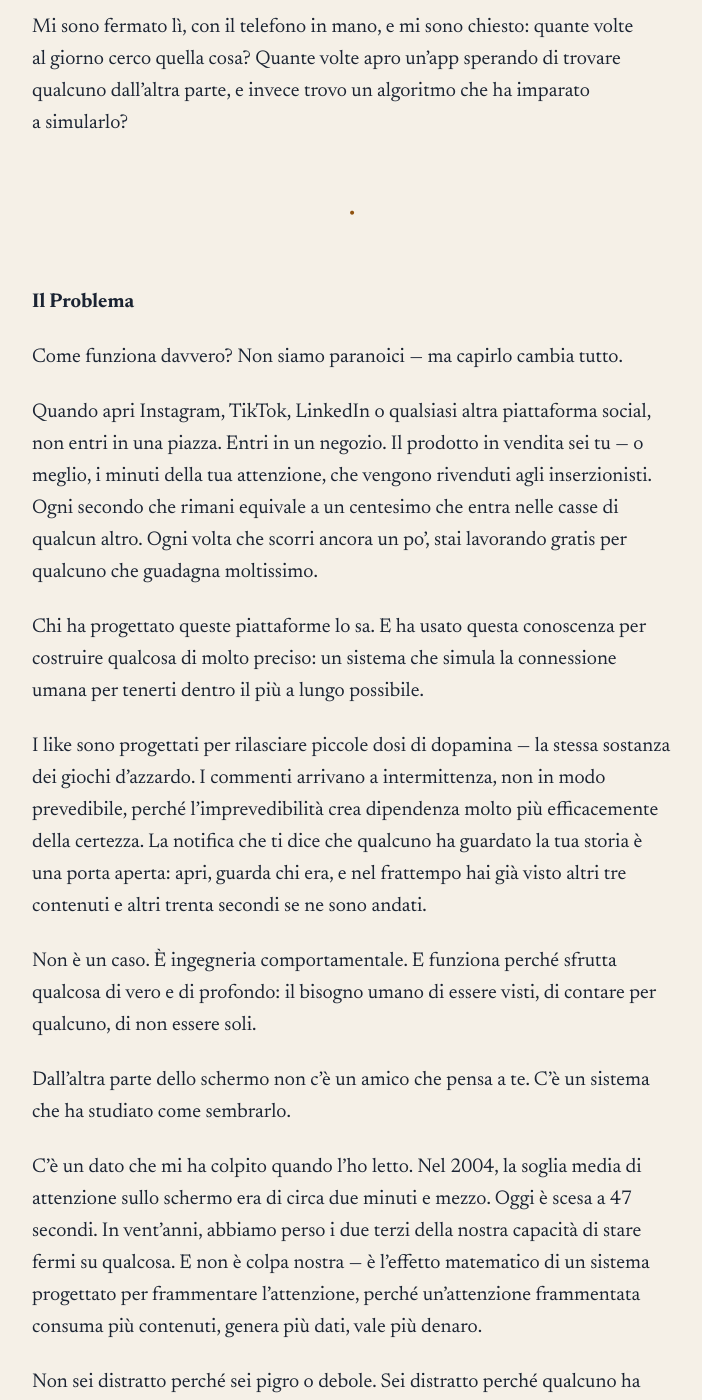
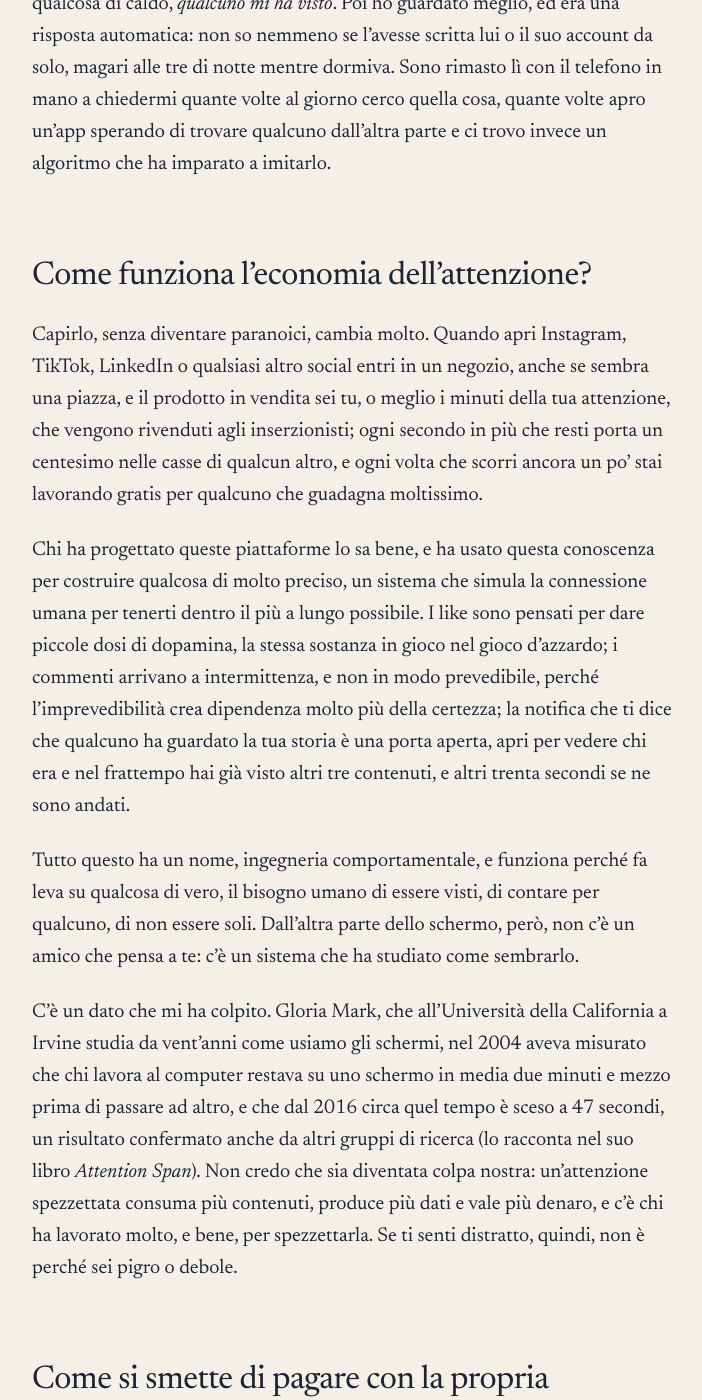
Before and after one commit to paolofurini/seapriilcuore, a Jekyll site: the page built from _posts/2026-05-26-dallaltra-parte-dello-schermo-non.md, in a window 1280 px wide and 1400 px high, scrolled down 1287 px. Shown: the whole window, without its empty margins (288-990 px from the left). Built offline with Jekyll 4.4.1, drawn with Linux system fonts in a browser that asks for light colours; some of the changed text lies outside the part shown.

Commit message:
Revisione di voce: Dall'altra parte dello schermo non c'è un amico
Co-Authored-By: Claude Opus 5.5 <noreply@anthropic.com>
Claude-Session: https://claude.ai/code/session_016SExTLu3CBRUGeFqevN8Wd

```diff
--- a/_posts/2026-05-26-dallaltra-parte-dello-schermo-non.md
+++ b/_posts/2026-05-26-dallaltra-parte-dello-schermo-non.md
@@ -1,6 +1,6 @@
 ---
 title: "Dall’altra parte dello schermo non c’è un amico"
-description: "Come l’economia dell’attenzione usa la tua solitudine per guadagnare. E come smettere di pagare."
+description: "Come l’economia dell’attenzione usa il nostro bisogno di essere visti per guadagnare, e un primo gesto per smettere di pagare."
 date: 2026-05-26T14:39:04.189Z
 tema: "Digital Detox"
 substack: https://seapriilcuore.substack.com/p/dallaltra-parte-dello-schermo-non
@@ -9,78 +9,38 @@ cover_alt: "Dall’altra parte dello schermo non c’è un amico"
 image: /assets/img/blog/dallaltra-parte-dello-schermo-non-cover-1600.jpg
 ---
 
-Ieri mi è arrivato un messaggio su Instagram. Un nome che non sentivo da anni. Un commento su una mia foto con una frase carina. Per un secondo — solo un secondo — ho sentito qualcosa di caldo. *Qualcuno mi ha visto.*
+I social ci tengono dentro perché simulano quello di cui abbiamo più bisogno, essere visti da qualcuno, e su questa simulazione guadagnano: lo dico da ex uomo di marketing digitale, e lo racconto partendo da un messaggio che mi è arrivato ieri.
 
-Poi ho guardato meglio. Era una risposta automatica. Non so nemmeno se l’avesse scritta lui o se lo avesse fatto il suo account in automatico, magari alle tre di notte mentre dormiva.
+Su Instagram è comparso un nome che non sentivo da anni, con un commento a una mia foto e una frase carina, e per un secondo, uno solo, ho sentito qualcosa di caldo, *qualcuno mi ha visto*. Poi ho guardato meglio, ed era una risposta automatica: non so nemmeno se l’avesse scritta lui o il suo account da solo, magari alle tre di notte mentre dormiva. Sono rimasto lì con il telefono in mano a chiedermi quante volte al giorno cerco quella cosa, quante volte apro un’app sperando di trovare qualcuno dall’altra parte e ci trovo invece un algoritmo che ha imparato a imitarlo.
 
-Mi sono fermato lì, con il telefono in mano, e mi sono chiesto: quante volte al giorno cerco quella cosa? Quante volte apro un’app sperando di trovare qualcuno dall’altra parte, e invece trovo un algoritmo che ha imparato a simularlo?
+## Come funziona l’economia dell’attenzione?
 
-------------------------------------------------------------------------
+Capirlo, senza diventare paranoici, cambia molto. Quando apri Instagram, TikTok, LinkedIn o qualsiasi altro social entri in un negozio, anche se sembra una piazza, e il prodotto in vendita sei tu, o meglio i minuti della tua attenzione, che vengono rivenduti agli inserzionisti; ogni secondo in più che resti porta un centesimo nelle casse di qualcun altro, e ogni volta che scorri ancora un po’ stai lavorando gratis per qualcuno che guadagna moltissimo.
 
-**Il Problema**
+Chi ha progettato queste piattaforme lo sa bene, e ha usato questa conoscenza per costruire qualcosa di molto preciso, un sistema che simula la connessione umana per tenerti dentro il più a lungo possibile. I like sono pensati per dare piccole dosi di dopamina, la stessa sostanza in gioco nel gioco d’azzardo; i commenti arrivano a intermittenza, e non in modo prevedibile, perché l’imprevedibilità crea dipendenza molto più della certezza; la notifica che ti dice che qualcuno ha guardato la tua storia è una porta aperta, apri per vedere chi era e nel frattempo hai già visto altri tre contenuti, e altri trenta secondi se ne sono andati.
 
-Come funziona davvero? Non siamo paranoici — ma capirlo cambia tutto.
+Tutto questo ha un nome, ingegneria comportamentale, e funziona perché fa leva su qualcosa di vero, il bisogno umano di essere visti, di contare per qualcuno, di non essere soli. Dall’altra parte dello schermo, però, non c’è un amico che pensa a te: c’è un sistema che ha studiato come sembrarlo.
 
-Quando apri Instagram, TikTok, LinkedIn o qualsiasi altra piattaforma social, non entri in una piazza. Entri in un negozio. Il prodotto in vendita sei tu — o meglio, i minuti della tua attenzione, che vengono rivenduti agli inserzionisti. Ogni secondo che rimani equivale a un centesimo che entra nelle casse di qualcun altro. Ogni volta che scorri ancora un po’, stai lavorando gratis per qualcuno che guadagna moltissimo.
+C’è un dato che mi ha colpito. Gloria Mark, che all’Università della California a Irvine studia da vent’anni come usiamo gli schermi, nel 2004 aveva misurato che chi lavora al computer restava su uno schermo in media due minuti e mezzo prima di passare ad altro, e che dal 2016 circa quel tempo è sceso a 47 secondi, un risultato confermato anche da altri gruppi di ricerca (lo racconta nel suo libro *Attention Span*). Non credo che sia diventata colpa nostra: un’attenzione spezzettata consuma più contenuti, produce più dati e vale più denaro, e c’è chi ha lavorato molto, e bene, per spezzettarla. Se ti senti distratto, quindi, non è perché sei pigro o debole.
 
-Chi ha progettato queste piattaforme lo sa. E ha usato questa conoscenza per costruire qualcosa di molto preciso: un sistema che simula la connessione umana per tenerti dentro il più a lungo possibile.
+## Come si smette di pagare con la propria attenzione?
 
-I like sono progettati per rilasciare piccole dosi di dopamina — la stessa sostanza dei giochi d’azzardo. I commenti arrivano a intermittenza, non in modo prevedibile, perché l’imprevedibilità crea dipendenza molto più efficacemente della certezza. La notifica che ti dice che qualcuno ha guardato la tua storia è una porta aperta: apri, guarda chi era, e nel frattempo hai già visto altri tre contenuti e altri trenta secondi se ne sono andati.
+Quello che è stato costruito si può anche smontare, e io non parlo di cancellare i social, ma di una cosa più semplice e insieme più radicale, smettere di confonderli con le relazioni vere. Un amico ti chiama alle tre di notte quando sta male, mentre un algoritmo ti manda una notifica alle tre di notte perché ha calcolato che è il momento in cui sei più disposto a cliccare; la differenza è enorme, ma dentro lo scroll sparisce, e tutto sembra connessione, tutto sembra importante e urgente.
 
-Non è un caso. È ingegneria comportamentale. E funziona perché sfrutta qualcosa di vero e di profondo: il bisogno umano di essere visti, di contare per qualcuno, di non essere soli.
+Per me il primo gesto di libertà è stato un cambio di sguardo, prima ancora che un’impostazione del telefono. Prima di aprire un’app provo a farmi una domanda sola, *sto cercando una persona o sto cercando una sensazione?* Se cerco una persona, la chiamo, le mando un vocale o le scrivo due righe vere; se cerco una sensazione mi fermo un secondo, perché dentro lo scroll quella sensazione non la trovo, lo scroll la imita per un attimo e poi sparisce, e mi lascia con più fame di prima, come lo zucchero mangiato quando hai fame vera.
 
-Dall’altra parte dello schermo non c’è un amico che pensa a te. C’è un sistema che ha studiato come sembrarlo.
+## Da dove comincio stasera?
 
-C’è un dato che mi ha colpito quando l’ho letto. Nel 2004, la soglia media di attenzione sullo schermo era di circa due minuti e mezzo. Oggi è scesa a 47 secondi. In vent’anni, abbiamo perso i due terzi della nostra capacità di stare fermi su qualcosa. E non è colpa nostra — è l’effetto matematico di un sistema progettato per frammentare l’attenzione, perché un’attenzione frammentata consuma più contenuti, genera più dati, vale più denaro.
+Stasera, se vuoi, fai una cosa sola: apri le impostazioni del telefono e guarda il tuo tempo di utilizzo della settimana scorsa (su iPhone in Impostazioni, Tempo di utilizzo; su Android in Impostazioni, Benessere digitale), senza fare niente e senza giudicarti, solo guardandolo. Vedrai un numero, probabilmente più alto di quanto pensi, e se lo moltiplichi per cinquantadue avrai le ore che passi in un anno in un posto dove il tuo bisogno di connessione viene usato per venderti pubblicità. Accorgersene è già un primo gesto di libertà, e se quel numero ti disturba, nella guida al [Digital Feng Shui]({{ '/digital-feng-shui/' | relative_url }}) trovi i passi successivi.
 
-Non sei distratto perché sei pigro o debole. Sei distratto perché qualcuno ha lavorato molto duramente per renderti tale.
+Non credo che siamo soli perché siamo disconnessi; credo che siamo soli perché abbiamo scambiato la connessione vera con la sua imitazione digitale, e ogni volta che lo facciamo l’imitazione diventa più convincente e la cosa vera più difficile da raggiungere. La prossima volta che senti quel piccolo tepore, un like, un commento, qualcuno che ha guardato la tua storia, fermati un secondo prima di rispondere con un altro like, e chiediti se c’è una persona vera che ti manca, con una voce, delle mani e una storia; poi metti giù il telefono e scrivile.
 
-------------------------------------------------------------------------
+*Non siamo rotti, siamo solo scordati, e l’accordatura comincia sempre da un gesto piccolo e concreto.*
 
-**Il Rovesciamento**
+---
 
-La buona notizia è questa: se è stato costruito, può essere smontato.
+**Dal mondo dei Romanzi dell’Invisibile**
 
-Non sto parlando di cancellare i social. Sto parlando di una cosa più semplice e più radicale insieme: smettere di confonderli con le relazioni vere.
+*Questa settimana Elsa ha risposto a trecentoventidue messaggi, e lo sa perché il suo sistema li conta da solo: trecentoventidue risposte, trecentoventidue conversazioni. Eppure stasera, seduta sul pavimento del salone con la schiena appoggiata alla gamba del pianoforte, non le viene in mente una sola persona che potrebbe chiamare; il pensiero non la sorprende, è solo la prima volta che lo guarda in faccia.*
 
-Un amico ti chiama quando sta male alle tre di notte. Un algoritmo ti manda una notifica alle tre di notte perché ha calcolato che è il momento in cui sei più vulnerabile all’engagement. La differenza non è sottile — è abissale. Ma quando siamo dentro lo scroll, quella differenza scompare. Tutto sembra connessione. Tutto sembra importante. Tutto sembra urgente.
-
-Il primo gesto di libertà non è tecnico. È un cambio di sguardo.
-
-Prima di aprire qualsiasi app, fatti una domanda sola: *sto cercando una persona, o sto cercando una sensazione?* Se stai cercando una persona — chiamala. Mandagli un messaggio vocale. Scrivile due righe vere. Se stai cercando una sensazione — fermati un secondo. Quella sensazione non la troverai dentro lo scroll. Lo scroll la simula, poi sparisce, e ti lascia con ancora più fame di prima.
-
-È come mangiare zucchero quando hai fame vera. Funziona per trenta secondi. Poi hai ancora più fame.
-
-------------------------------------------------------------------------
-
-**L’Azione**
-
-Stasera fai una cosa. Vai nelle impostazioni del telefono e guarda il tuo screen time della settimana scorsa. Su iPhone: Impostazioni → Tempo di utilizzo. Su Android: Impostazioni → Benessere digitale.
-
-Non fare niente. Non giudicarti. Guardalo e basta.
-
-Vedrai un numero. Probabilmente sarà più alto di quanto pensi. Moltiplicalo per sette, poi per 52: ecco quante ore dell’anno stai passando in un posto dove il tuo bisogno di connessione viene usato per venderti pubblicità.
-
-La consapevolezza è già un gesto di libertà — e spesso è il primo. Se quel numero ti disturba, torna qui. Parleremo di cosa fare dopo.
-
-------------------------------------------------------------------------
-
-Non siamo soli perché siamo disconnessi. Siamo soli perché abbiamo scambiato la connessione vera con la sua imitazione digitale — e ogni volta che lo facciamo, l’imitazione diventa più convincente e la cosa vera diventa più difficile da raggiungere.
-
-La prossima volta che sentirai quel momento di tepore — un like, un commento, qualcuno che ha guardato la tua storia — fermati un secondo prima di rispondere con un altro like, un’altra risposta automatica, un’altra rotella dello stesso ingranaggio.
-
-E chiediti: c’è una persona reale che mi manca? Non un avatar. Una persona, con una voce e delle mani e una storia.
-
-Poi metti giù il telefono e scrivile.
-
-Non siamo rotti. Siamo solo scordati. E l’accordatura comincia sempre con un gesto piccolo e concreto.
-
-------------------------------------------------------------------------
-
-*Dal mondo dei Romanzi dell’Invisibile*
-
-Elsa aveva risposto a trecentoventidue messaggi quella settimana. Lo sapeva perché il suo sistema li contava in automatico. Trecentoventidue risposte, trecentoventidue conversazioni. Eppure quella sera, seduta sul pavimento del salone con la schiena appoggiata alla gamba del pianoforte, non riusciva a pensare a una sola persona che avrebbe potuto chiamare.
-
-Non era un pensiero che la sorprendeva. Era solo la prima volta che lo guardava in faccia.
-
-*Il mondo di Sante e di Castel di Luce vi aspetta nella sezione [I Romanzi dell’Invisibile]({{ "/romanzi/" | relative_url }}) — dove la connessione vera non passa dagli schermi.*
+*Il mondo di Sante e di Castel di Luce vi aspetta nella sezione [I Romanzi dell’Invisibile]({{ "/romanzi/" | relative_url }}), dove la connessione vera non passa dagli schermi.*
```
